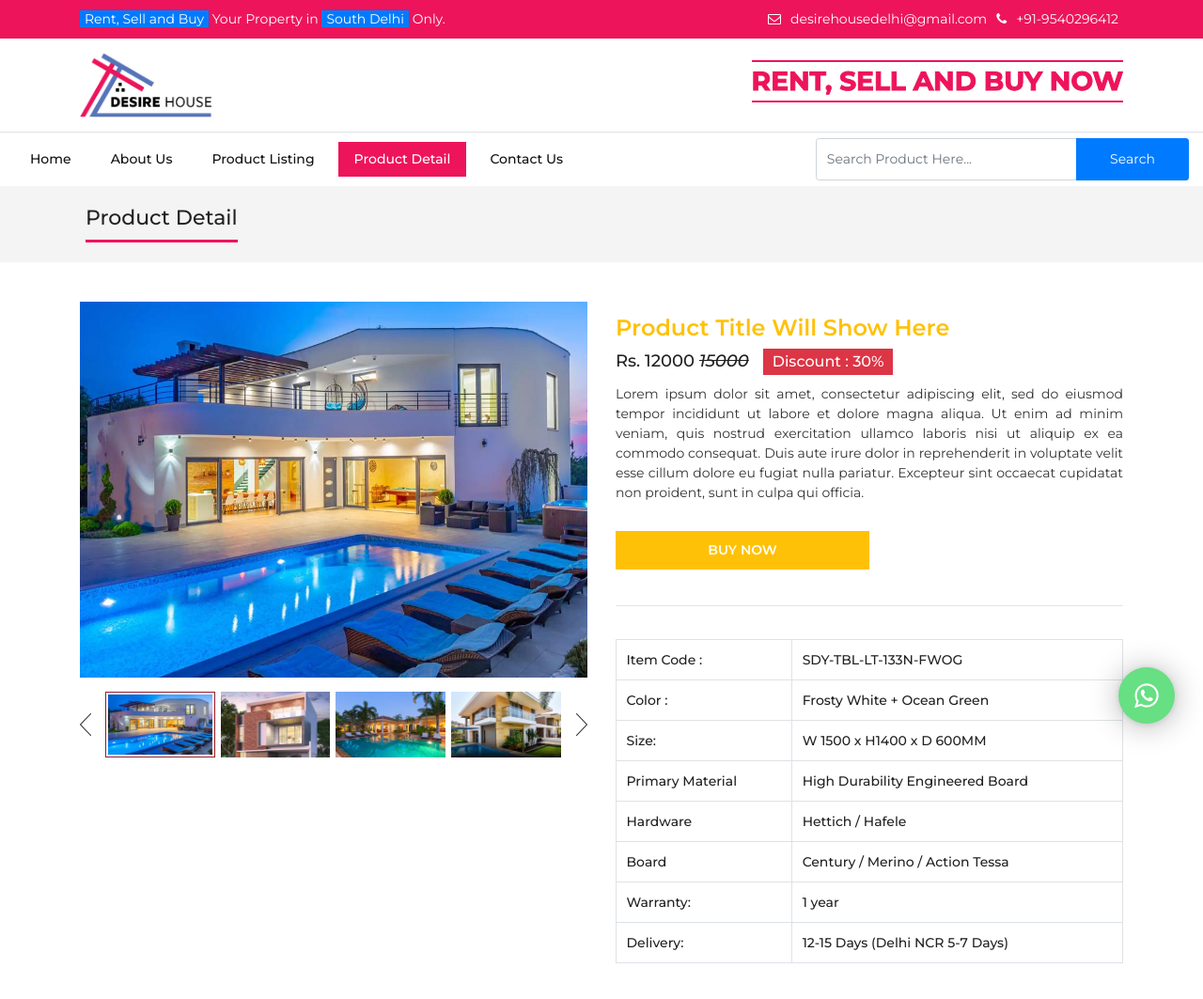
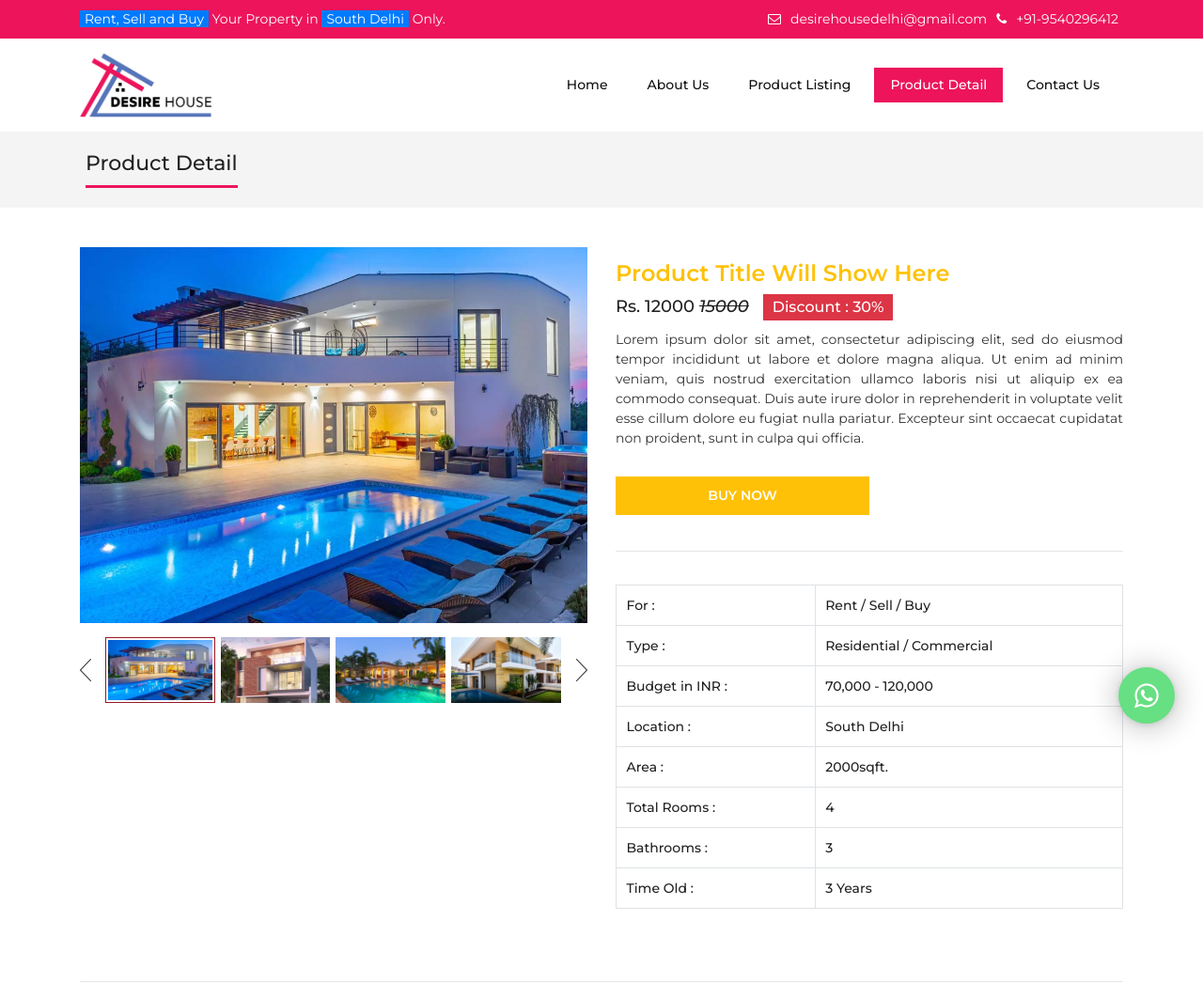
Before and after one commit to iamanandsoni/desirehouse, a plain HTML site: page product-detail.html in a window 1280 px wide. Shown: the top 1063 px of the page at 94% size. Drawn offline with nearby package versions, Linux system fonts and the light colour scheme.

Commit message:
navigation ammendments

```diff
--- a/css/style.css
+++ b/css/style.css
@@ -299,7 +299,7 @@ a:hover {
 
 .product-listing .card-body h5{
     font-size: 18px;
-    color: var(--yellow);
+    color: var(--red);
     white-space: nowrap;
     width: 200px;
     overflow: hidden;
--- a/product-detail.html
+++ b/product-detail.html
@@ -52,13 +52,6 @@
                     <a class="main-logo" href="index.html"><img src="images/logo.png"></a>
                 </div>
                 <div class="col-7 d-flex flex-row-reverse align-items-center logo-tagline">
-                    <h2>Rent, Sell and Buy Now</h2>
-                </div>
-            </div>
-        </div>
-        <div class="container-fluid border-top">
-            <div class="row">
-                <div class="col-12 col-lg-8">
                     <nav class="navbar navbar-expand-lg navbar-light d-flex flex-row-reverse">
                         <button class="navbar-toggler" type="button" data-toggle="collapse" data-target="#navbarSupportedContent" aria-controls="navbarSupportedContent" aria-expanded="false" aria-label="Toggle navigation">
                             <span class="navbar-toggler-icon"></span>
@@ -84,16 +77,6 @@
                             </ul>
                         </div>
                     </nav>
-                </div>
-                <div class="col-12 col-lg-4" style="border-top: 1px solid #dee2e6; margin-top: -1px;">
-                    <div class="d-flex flex-row-reverse search-form">
-                        <form class="input-group my-2 my-lg-0 align-items-center">
-                            <input class="form-control" type="search" placeholder="Search Product Here..." aria-label="Search">
-                            <div class="input-group-append">
-                                <button class="form-control btn" type="submit">Search</button>
-                            </div>
-                        </form>
-                    </div>
                 </div>
             </div>
         </div>
@@ -160,36 +143,36 @@
                         <table class="table table-bordered">
                             <tbody>
                                 <tr>
-                                    <td>Item Code :</td>
-                                    <td>SDY-TBL-LT-133N-FWOG</td>
+                                    <td>For :</td>
+                                    <td>Rent / Sell / Buy</td>
                                 </tr>
                                 <tr>
-                                    <td>Color :</td>
-                                    <td>Frosty White + Ocean Green</td>
+                                    <td>Type :</td>
+                                    <td>Residential / Commercial</td>
                                 </tr>
                                 <tr>
-                                    <td>Size:</td>
-                                    <td>W 1500 x H1400 x D 600MM</td>
+                                    <td>Budget in INR :</td>
+                                    <td>70,000 - 120,000</td>
                                 </tr>
                                 <tr>
-                                    <td>Primary Material</td>
-                                    <td>High Durability Engineered Board</td>
+                                    <td>Location :</td>
+                                    <td>South Delhi</td>
                                 </tr>
                                 <tr>
-                                    <td>Hardware</td>
-                                    <td>Hettich / Hafele</td>
+                                    <td>Area :</td>
+                                    <td>2000sqft.</td>
                                 </tr>
                                 <tr>
-                                    <td>Board</td>
-                                    <td>Century / Merino / Action Tessa</td>
+                                    <td>Total Rooms :</td>
+                                    <td>4</td>
                                 </tr>
                                 <tr>
-                                    <td>Warranty:</td>
-                                    <td>1 year</td>
+                                    <td>Bathrooms :</td>
+                                    <td>3</td>
                                 </tr>
                                 <tr>
-                                    <td>Delivery:</td>
-                                    <td>12-15 Days (Delhi NCR 5-7 Days)</td>
+                                    <td>Time Old :</td>
+                                    <td>3 Years</td>
                                 </tr>
                             </tbody>
                         </table>
@@ -305,6 +288,7 @@
                         <li><a href="https://www.facebook.com/desirehousedelhi" target="_blank"><i class="fa fa-facebook"></i> Facebook</a></li>
                         <li><a href="https://twitter.com/desirehousedel" target="_blank"><i class="fa fa-twitter"></i> Twitter</a></li>
                         <li><a href="https://www.instagram.com/desirehousedelhi" target="_blank"><i class="fa fa-instagram"></i> Instagram</a></li>
+                        <li><a href="https://www.youtube.com/channel/UC6ksGMruzJf_R3j0_NfUfug" target="_blank"><i class="fa fa-youtube-play"></i> Youtube</a></li>
                         <li><a href="tel:+91-9540296412"><i class="fa fa-phone"></i> +91-9540296412</a></li>
                         <li><a href="mailto:desirehousedelhi@gmail.com"><i class="fa fa-envelope-o"></i> desirehousedelhi@gmail.com</a></li>
                       </ul>
```
Also changed, not shown: about-us.html (+11 -27 lines), contact-us.html (+1 -17 lines), index.html (+16 -32 lines), product-listing.html (+1 -17 lines).
